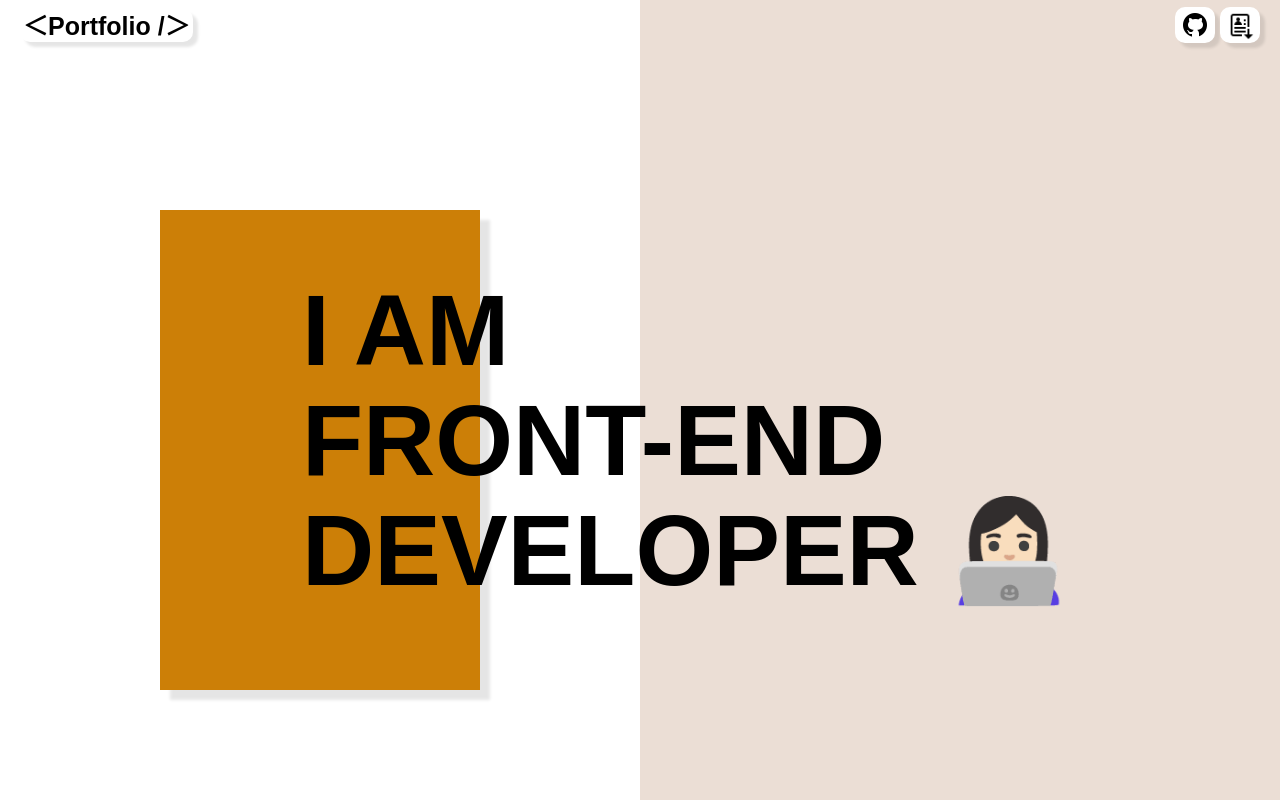
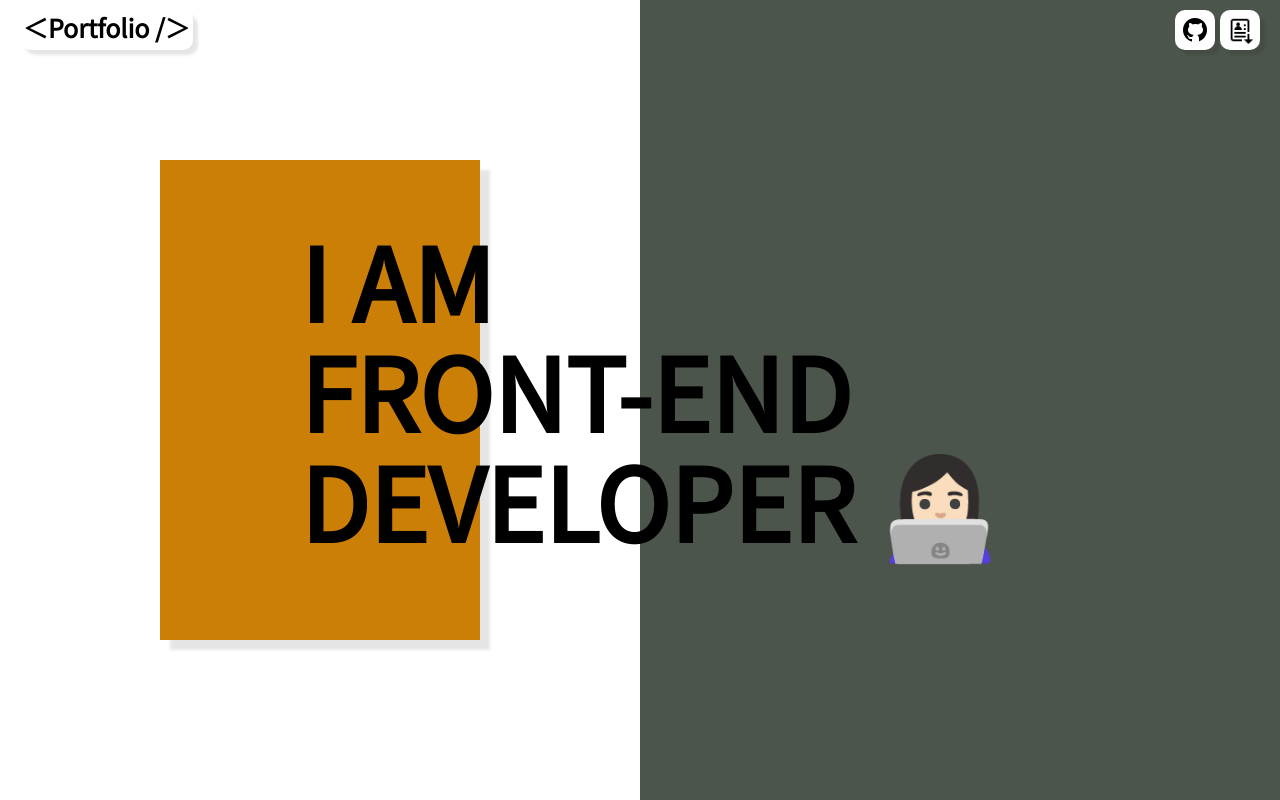
Before and after one commit to kimhaein/HI-haein, a Vue app: page /#/ in a window 1280 px wide. Shown: the top 800 px of the page. Built offline with nearby package versions, Linux system fonts and the light colour scheme; no server answers; the database is empty; grey boxes are pictures that could not be loaded.

Commit message:
코드 수정

```diff
--- a/src/App.vue
+++ b/src/App.vue
@@ -11,6 +11,7 @@ export default {
 </script>
 
 <style lang="scss">
+@import url('https://fonts.googleapis.com/css?family=Noto+Sans+KR&display=swap');
 @import './assets/styles/reset.scss';
 @import './assets/styles/common.scss';
 
@@ -21,7 +22,7 @@ html, body {
   font-family: 'Noto Sans KR', sans-serif;
   -webkit-font-smoothing: antialiased;
   -moz-osx-font-smoothing: grayscale;
-  // color:#4C5549;
+  font-size: 16px;
   height: 100%;
 }
 
--- a/src/components/About.vue
+++ b/src/components/About.vue
@@ -50,6 +50,7 @@ export default {
   justify-content: space-around;
   @include backgroundImg("../img/bg02.jpg");
   .photo {
+    overflow:initial;
     position: relative;
     width: 300px;
     height: 340px;
@@ -71,6 +72,7 @@ export default {
     }
   }
   > div {
+    overflow: auto;
     position: relative;
     width: 38%;
     height: 75%;
--- a/src/components/Activities.vue
+++ b/src/components/Activities.vue
@@ -93,7 +93,7 @@ export default {
         border-radius: 10px;
         background: $colorBg;
         .thumbnail {
-          width: 250px;
+          width: 50%;
           height: 200px;
           background: $colorMain;
           background-image: url('../img/no-img.png');
--- a/src/components/Career.vue
+++ b/src/components/Career.vue
@@ -15,10 +15,13 @@
             v-if="item.thumbnail"
             class="thumbnail"
             :style="{backgroundImage: `url('${item.thumbnail}')`}"
-          />
-          <div v-else class="thumbnail noImg" />
+          >
+            <span class="company">{{ item.company }}</span>
+          </div>
+          <div v-else class="thumbnail noImg">
+            <span class="company">{{ item.company }}</span>
+          </div>
           <h5>{{ item.title }}</h5>
-          <p>{{ item.company }}</p>
           <p
             v-for="(content, index) in item.contents"
             :key="index"
@@ -92,6 +95,8 @@ export default {
           font-weight: bold;
         }
         .thumbnail {
+          position: relative;
+          overflow: hidden;
           @include flexAllCenter();
           height: 200px;
           background: $colorMain;
@@ -105,6 +110,22 @@ export default {
           &.noImg {
             background-size: 90px;
             background-position: center;
+          }
+          .company {
+            position: absolute;
+            top: 18px;
+            right: -43px;
+            width: 150px;
+            transform: rotate(45deg);
+            box-shadow: 3px 3px 5px $colorShadow;
+            // bottom:0;
+            // left:0;
+            // width: 100%;
+            padding: 10px 0px 5px;
+            background-color: $colorBg;
+            text-align: center;
+            font-weight: bold;
+            font-size: 16px;
           }
         }
         h5 {
--- a/src/components/MainHeader.vue
+++ b/src/components/MainHeader.vue
@@ -49,25 +49,24 @@ export default {
   justify-content: space-between;
   position: fixed;
   width: 100%;
-  height: 50px;
-  padding: 0 20px;
+  padding: 10px 20px;
   box-sizing: border-box;
   z-index: 9999;
   h1 {
     font-size: 25px;
     font-weight: bold;
-    padding: 5px 3px 3px;
+    padding: 5px 3px 10px;
     border-radius: 10px;
-    background: white;
+    background: $colorBg;
     box-shadow: 5px 5px 3px $colorShadow;
   }
   div {
     span {
       display: inline-block;
       margin-left: 5px;
-      padding: 3px 5px;
+      padding: 5px;
       border-radius: 10px;
-      background: white;
+      background: $colorBg;
       box-shadow: 5px 5px 3px $colorShadow;
       a {
         display: inline-block;
--- a/src/components/SideProject.vue
+++ b/src/components/SideProject.vue
@@ -123,13 +123,14 @@ export default {
       }
     }
     .projectDetailBox {
-      text-align: center;
+      overflow: auto;
       width: 50%;
       height: 90%;
       padding: 30px;
       background: $colorBg;
       box-shadow: 5px 5px 3px $colorShadow;
       box-sizing: border-box;
+      text-align: center;
       .thumbnail {
         width: 80%;
         height: 45%;
--- a/src/components/Whoami.vue
+++ b/src/components/Whoami.vue
@@ -25,18 +25,11 @@ export default {
 @import '../assets/styles/main.scss';
 
 .whoamiBox {
-  h1 {
-    @include positionVcenter(533px);
-    @include title01();
-    position: absolute;
-    margin-top: 90px;
-  }
   h2 {
-    @include positionVcenter(676px);
-    @include positionHcenter(330px);
+    @include positionVcenter(680px);
+    @include positionHcenter(350px);
     @include title01();
     position: fixed;
-    padding-top: 40px;
     line-height: 1.1em;
   }
   div {
@@ -48,14 +41,13 @@ export default {
     div {
       width: 50%;
       height: 60%;
-      margin-top: 100px;
       background: $colorSub02;
       box-shadow: 10px 10px 3px $colorShadow;
       // @include backgroundImg($url : '../assets/img/hi01.jpg', $size : contain);
     }
   }
   .textBox {
-    background: $colorMain;
+    background: $colorPoint;
   }
 }
 
```
